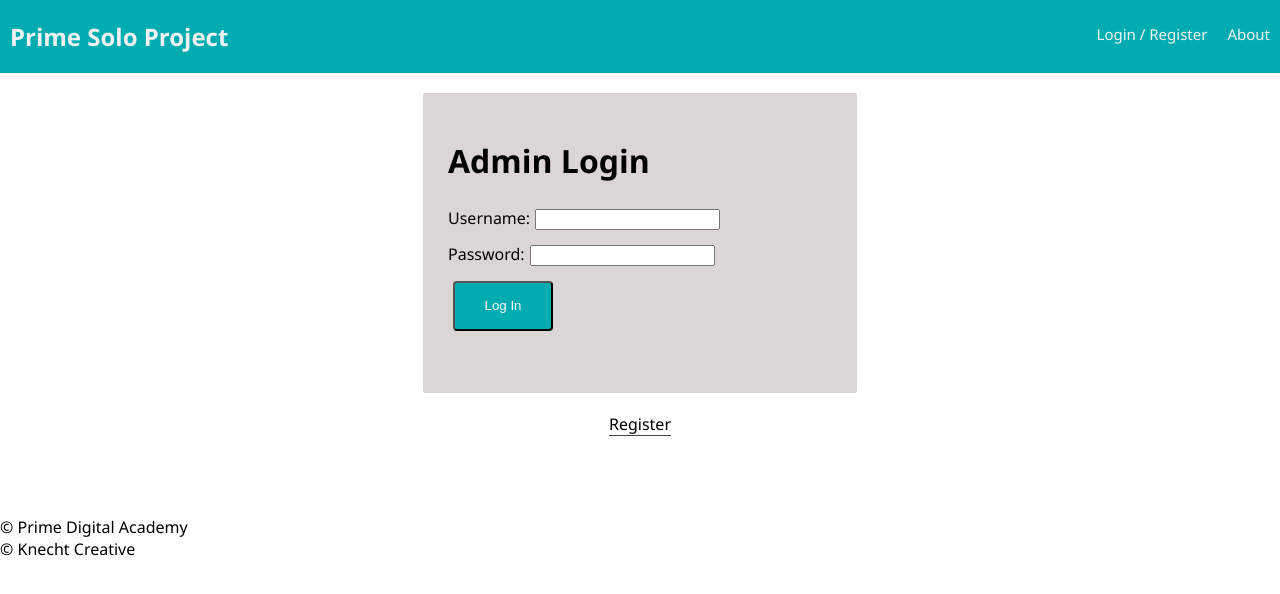
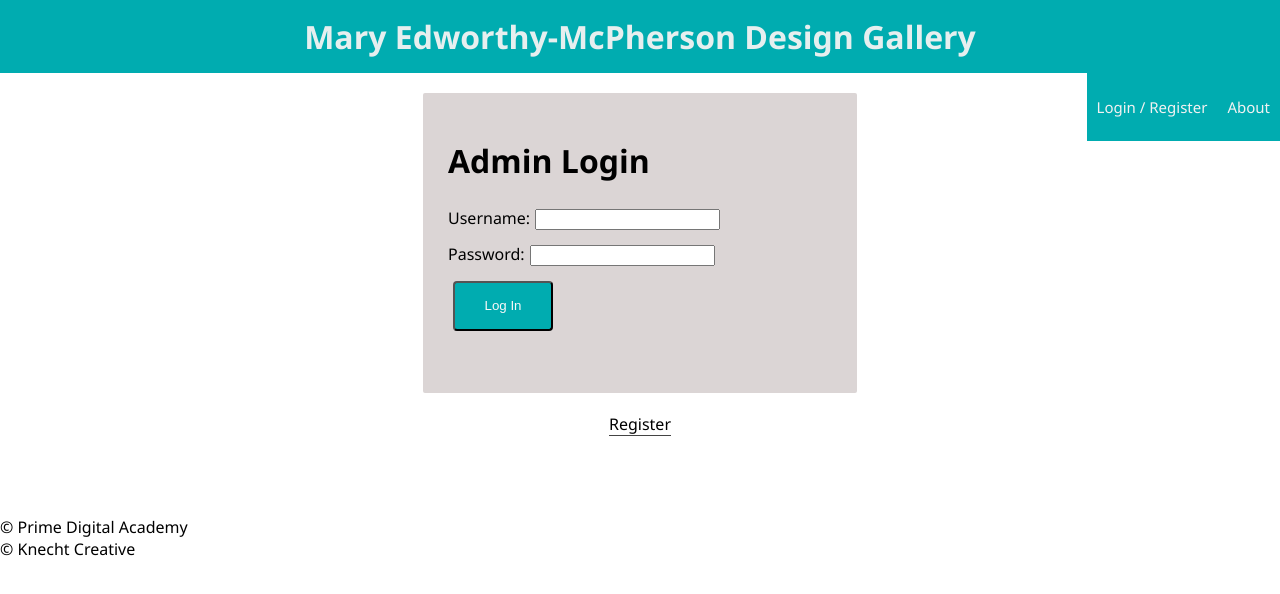
Before and after one commit to Sp0tt3dAllegedly/prime_solo_project_MEMP_D, a React (Create React App) app: page /#/home in a window 1280 px wide. Shown: the top 594 px of the page. Built offline with nearby package versions, Linux system fonts and the light colour scheme; no server answers.

Commit message:
alter Nav to reflect design intent

```diff
--- a/src/components/Nav/Nav.css
+++ b/src/components/Nav/Nav.css
@@ -6,8 +6,13 @@
     padding-left: 10px;
 }
 
-.nav {
-  overflow: hidden;
+.header-MEMPD{
+  font-size: 32px;
+  font-weight: 700;
+  color: #f2f2f2f2;
+  padding-bottom: 15px;
+  padding-top: 15px;
+  text-align: center;
   background-color: #00acb0;
 }
 
--- a/src/components/Nav/Nav.js
+++ b/src/components/Nav/Nav.js
@@ -5,10 +5,10 @@ import LogOutButton from '../LogOutButton/LogOutButton';
 import './Nav.css';
 
 const Nav = (props) => (
-  <div className="nav">
-    <Link to="/home">
-      <h2 className="nav-title">Prime Solo Project</h2>
-    </Link>
+  <>
+  <div className="header-MEMPD">Mary Edworthy-McPherson Design Gallery</div>
+
+
     <div className="nav-right">
       <Link className="nav-link" to="/home">
         {/* Show this link if they are logged in or not,
@@ -30,7 +30,8 @@ const Nav = (props) => (
         About
       </Link>
     </div>
-  </div>
+
+  </>
 );
 
 // Instead of taking everything from state, we just want the user
```
